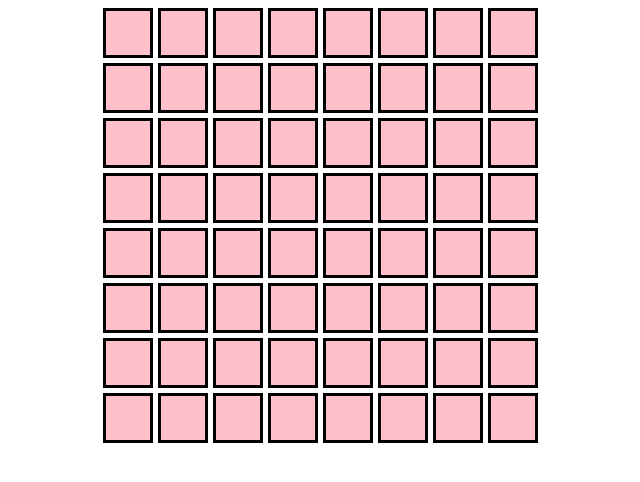
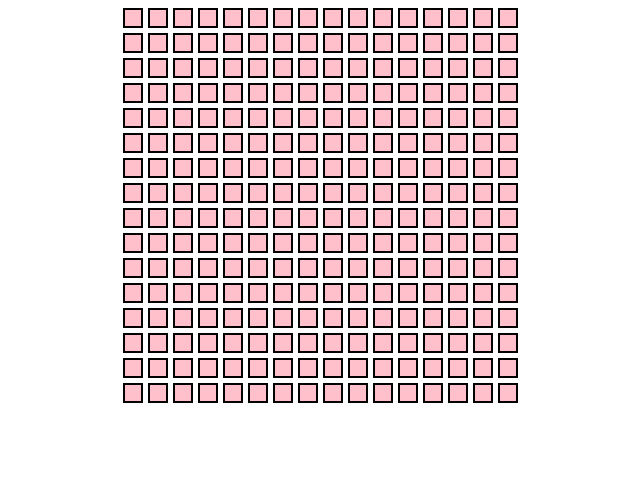
Before and after one commit to fioridaniel/Etch-a-Sketch, a plain HTML site: page index.html in a window 1280 px wide. Shown: the whole page, without its empty margins (320-960 px from the left). Drawn offline with Linux system fonts and the light colour scheme.

Commit message:
feat: add simple hovering effect

```diff
--- a/script.js
+++ b/script.js
@@ -1,6 +1,13 @@
-const ROWS = 8;
-const COLS = 8;
+const ROWS = 16;
+const COLS = 16;
 
+function addHoverEffect(cell) {
+    cell.addEventListener("mouseenter", (event) => {
+        event.target.style.backgroundColor = "black";
+    });
+}
+
+function createGrid() {
     const grid = document.querySelector(".grid");
 
     for(let r = 0; r < ROWS; r++) {
@@ -10,8 +17,13 @@ for(let r = 0; r < ROWS; r++) {
         for(let c = 0; c < COLS; c++) {
             const cell = document.createElement("div");
             cell.className = "row-cell";
+            row.appendChild(cell);
 
-        row.appendChild(cell);
+            addHoverEffect(cell);
         }
+
         grid.appendChild(row);
     }
+}
+
+createGrid();
--- a/styles.css
+++ b/styles.css
@@ -17,7 +17,7 @@
 
 .row-cell {
     background-color: pink;
-    width: 50px;
-    height: 50px;
-    border: 3px solid black;
+    width: 20px;
+    height: 20px;
+    border: 2px solid black;
 }
```
Lines whose indentation alone changed are shown as unchanged.
